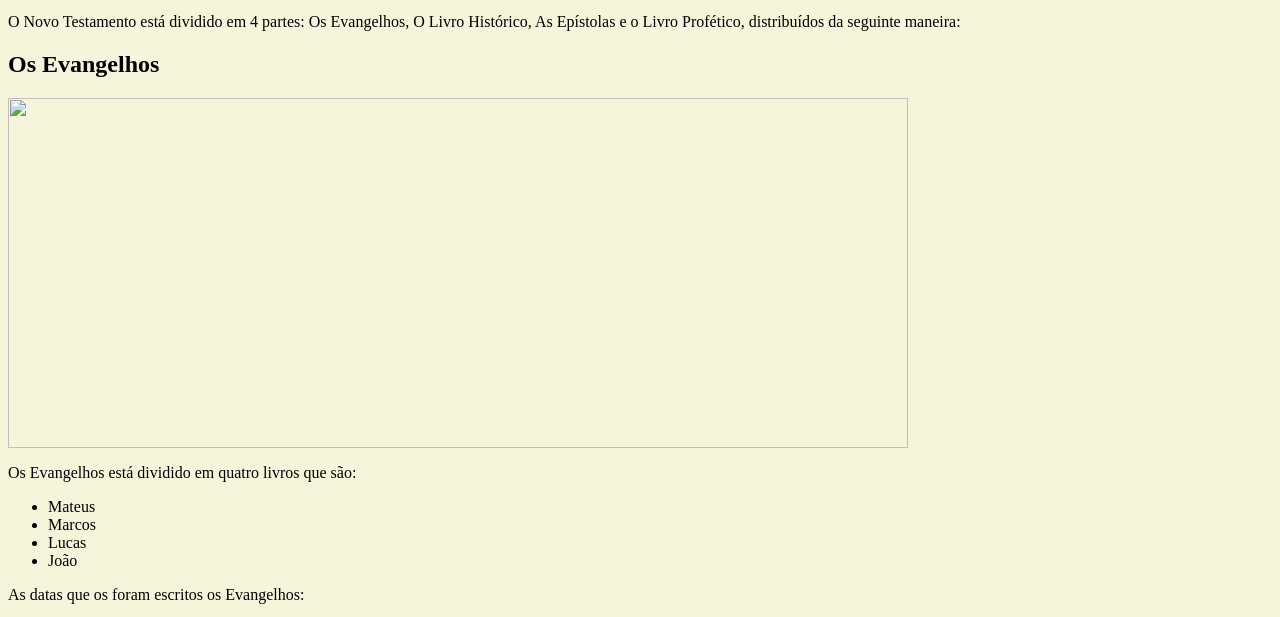
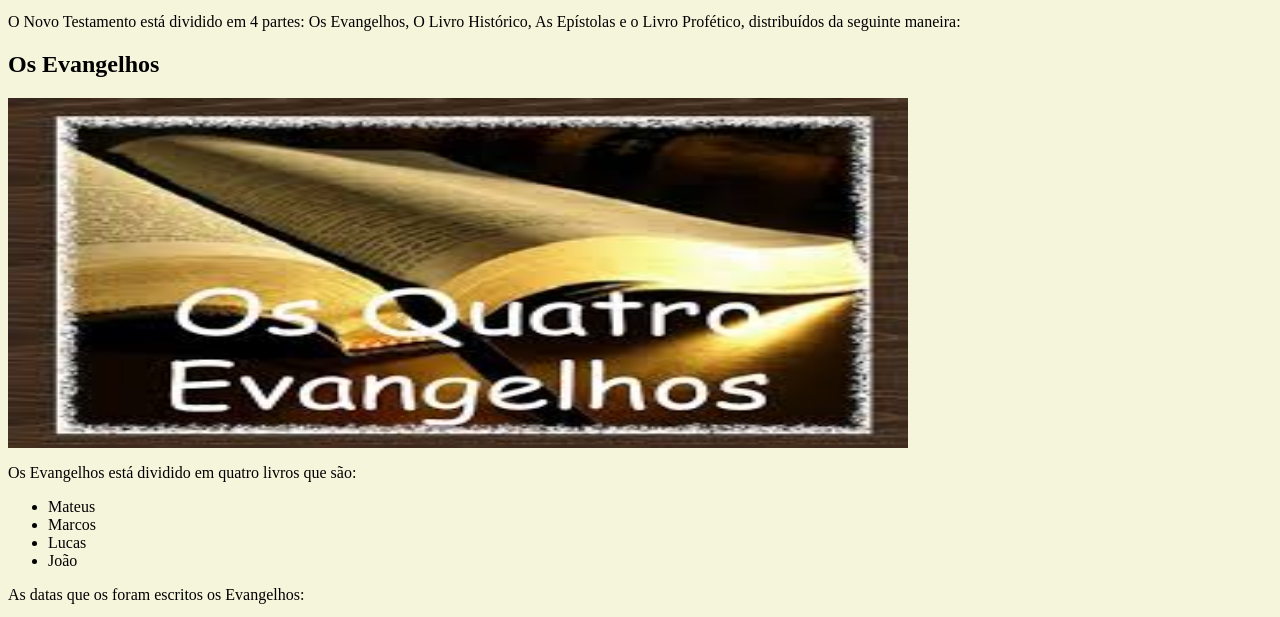
Before and after one commit to nobrega1828/sitetabela, a plain HTML site: page index.html in a window 1280 px wide. Shown: the part 141-758 px from the top of the page. Drawn offline with Linux system fonts and the light colour scheme.

Commit message:
Update index.html

```diff
--- a/index.html
+++ b/index.html
@@ -11,7 +11,7 @@
             Esses livros contam a história de Jesus Cristo de Nazaré, a propagação dos seus ensinamentos, a formação das primeiras igrejas e as profecias da eternidade.</p>
         <p>O Novo Testamento está dividido em 4 partes: Os Evangelhos, O Livro Histórico, As Epístolas e o Livro Profético, distribuídos da seguinte maneira:</p>
         <h2> Os Evangelhos </h2>
-        <img src="./images.jpeg.jpg" height="350" width="900">
+        <img src="./image.jpg" height="350" width="900">
         <p>Os Evangelhos está dividido em quatro livros que são: </p>
             <ul>
                 <li>Mateus</li>
```
